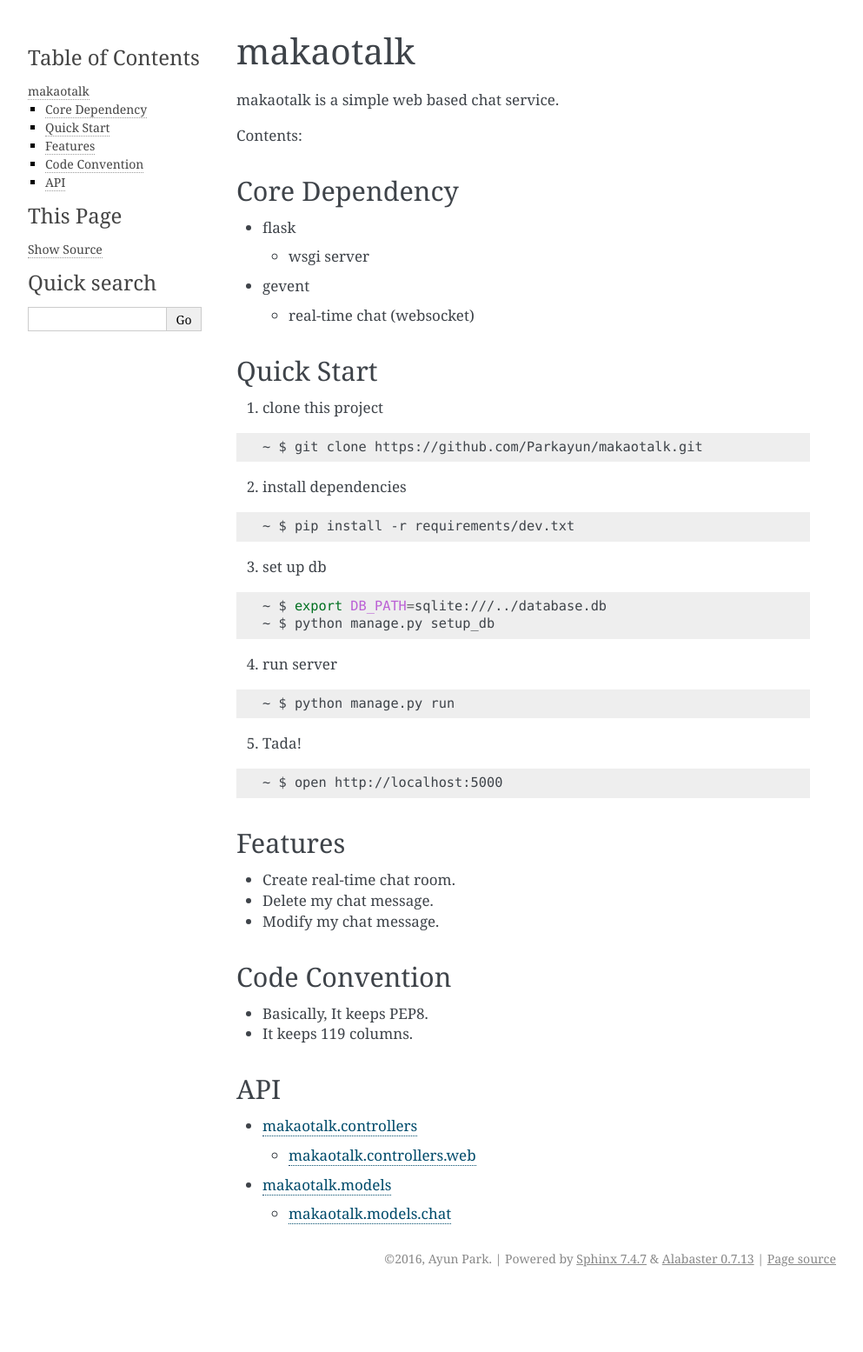
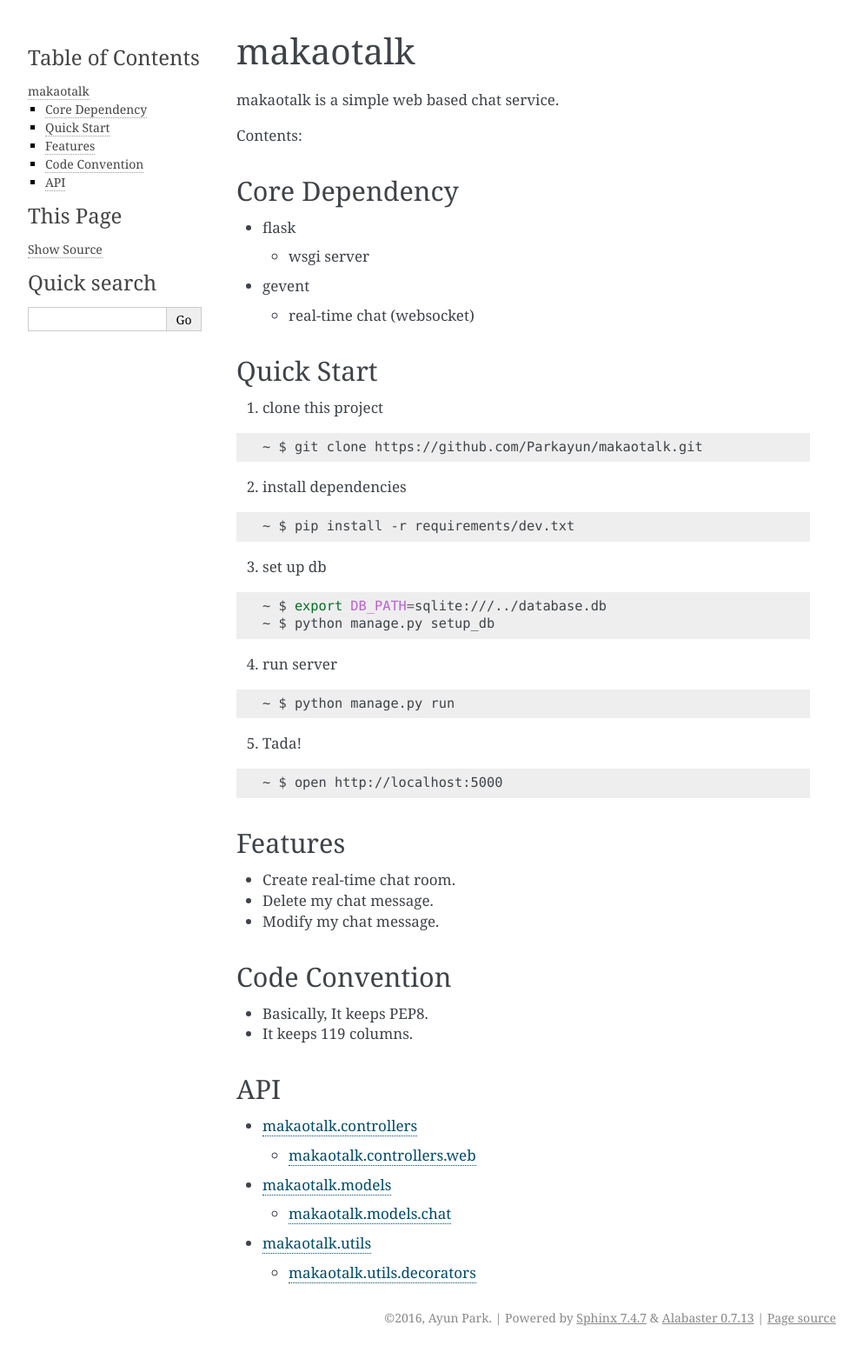
Before and after one commit to Parkayun/makaotalk, a Sphinx documentation site: the page built from docs/index.rst, in a window 1280 px wide. Shown: the whole page at 87% size, without its empty margins (148-1141 px from the left). Built offline with Sphinx 7.4.7, drawn with Linux system fonts in a browser that asks for light colours; before the commit the page ends 1487 px from its top, so only the background shows below that.

Commit message:
Add utils docs.

```diff
--- /dev/null
+++ b/docs/api/utils.rst
@@ -0,0 +1,9 @@
+makaotalk.utils
+===============
+
+
+makaotalk.utils.decorators
+--------------------------
+
+.. automodule:: makaotalk.utils.decorators
+   :members:
--- a/docs/index.rst
+++ b/docs/index.rst
@@ -85,3 +85,4 @@
 
    api/controllers
    api/models
+   api/utils
```
Also changed, not shown: 1 other file.
